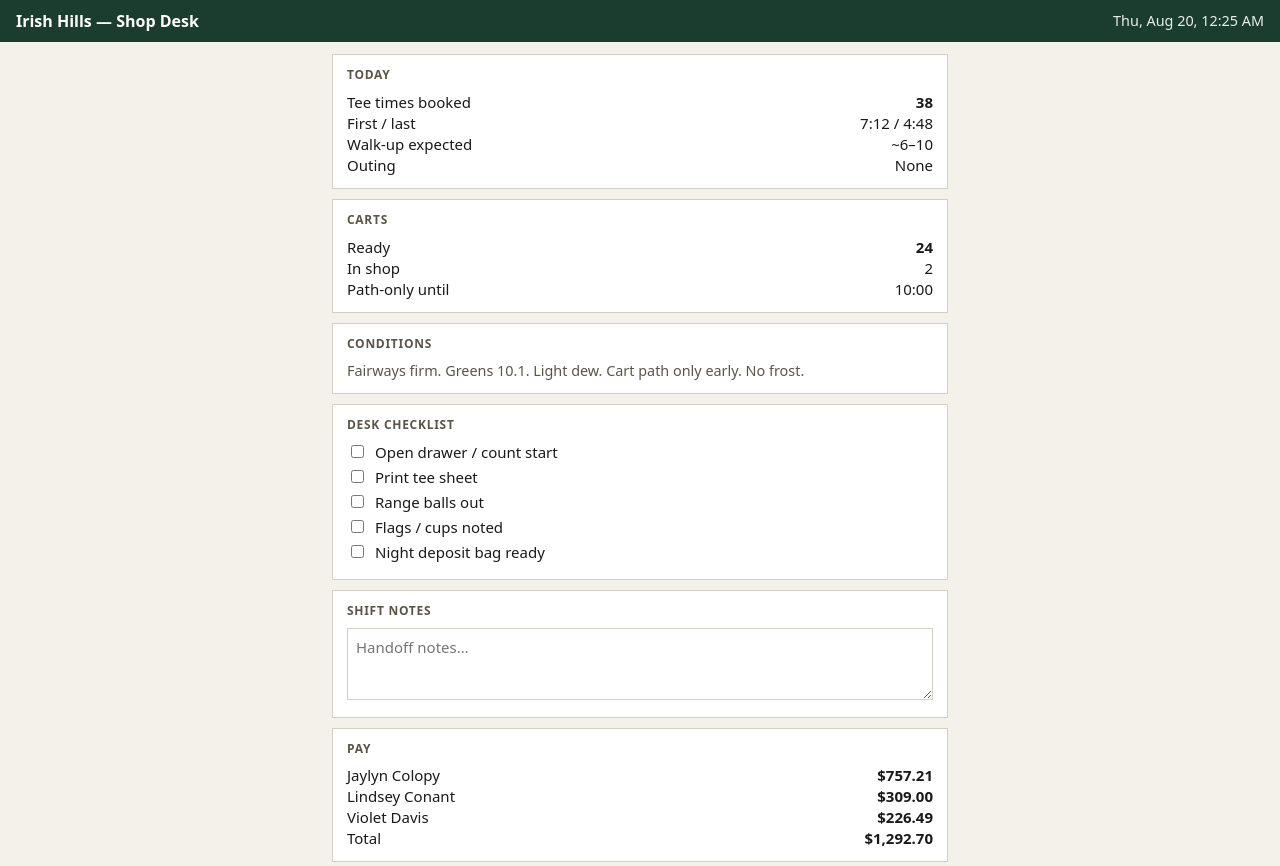
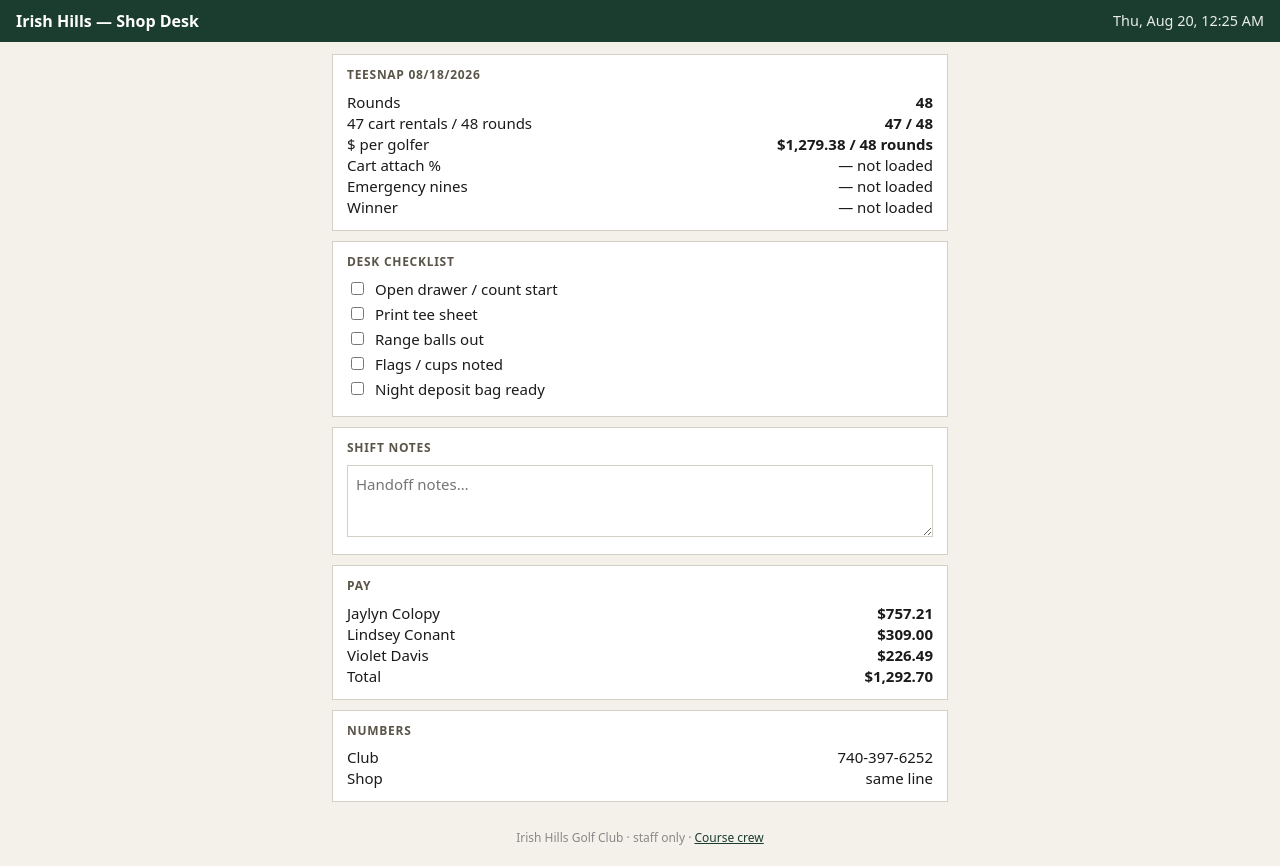
Before and after one commit to traderbb2/irish-hills-staff, a plain HTML site: page shop.html in a window 1280 px wide. Shown: the top 866 px of the page. Drawn offline with Linux system fonts and the light colour scheme.

Commit message:
TeeSnap 08/18 only; no invented numbers

```diff
--- a/shop.html
+++ b/shop.html
@@ -31,21 +31,13 @@
   </header>
   <div class="wrap">
     <div class="card">
-      <h2>Today</h2>
-      <div class="row"><span>Tee times booked</span><span class="stat">38</span></div>
-      <div class="row"><span>First / last</span><span>7:12 / 4:48</span></div>
-      <div class="row"><span>Walk-up expected</span><span>~6–10</span></div>
-      <div class="row"><span>Outing</span><span>None</span></div>
-    </div>
-    <div class="card">
-      <h2>Carts</h2>
-      <div class="row"><span>Ready</span><span class="stat">24</span></div>
-      <div class="row"><span>In shop</span><span>2</span></div>
-      <div class="row"><span>Path-only until</span><span>10:00</span></div>
-    </div>
-    <div class="card">
-      <h2>Conditions</h2>
-      <p class="muted" style="margin:0">Fairways firm. Greens 10.1. Light dew. Cart path only early. No frost.</p>
+      <h2>TeeSnap 08/18/2026</h2>
+      <div class="row"><span>Rounds</span><span class="stat">48</span></div>
+      <div class="row"><span>47 cart rentals / 48 rounds</span><span class="stat">47 / 48</span></div>
+      <div class="row"><span>$ per golfer</span><span class="stat">$1,279.38 / 48 rounds</span></div>
+      <div class="row"><span>Cart attach %</span><span>— not loaded</span></div>
+      <div class="row"><span>Emergency nines</span><span>— not loaded</span></div>
+      <div class="row"><span>Winner</span><span>— not loaded</span></div>
     </div>
     <div class="card">
       <h2>Desk checklist</h2>
```
Also changed, not shown: course.html (+6 -13 lines).
